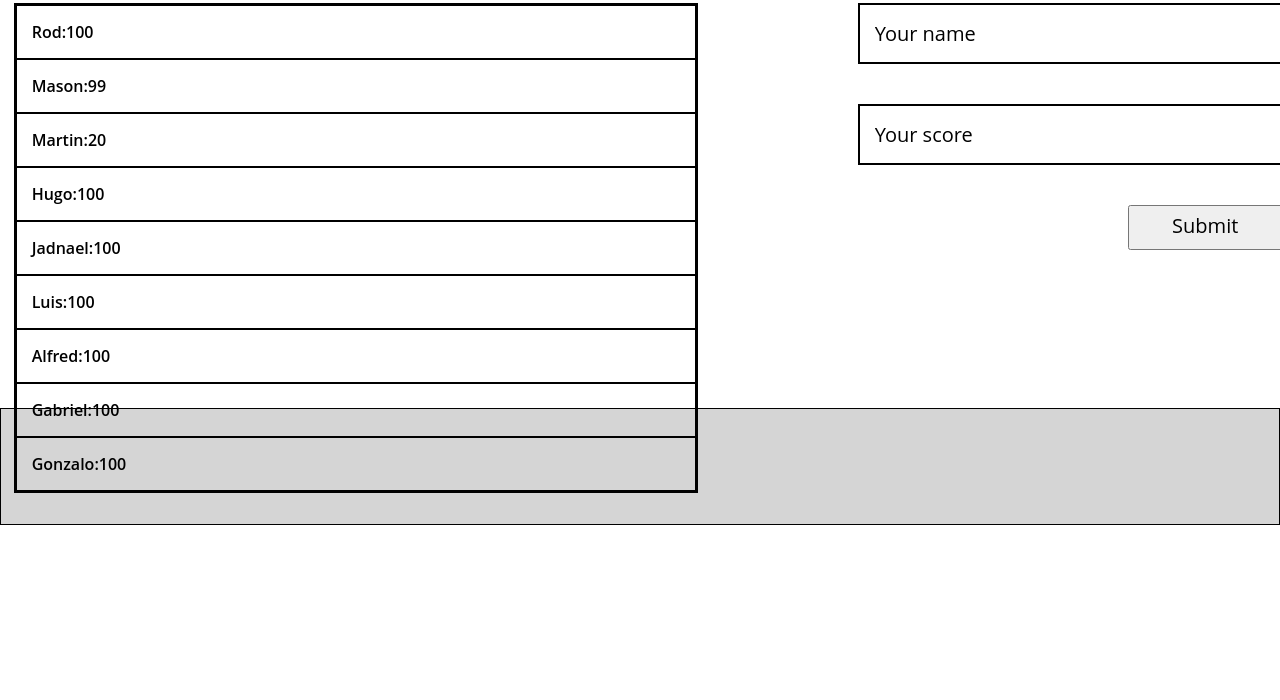
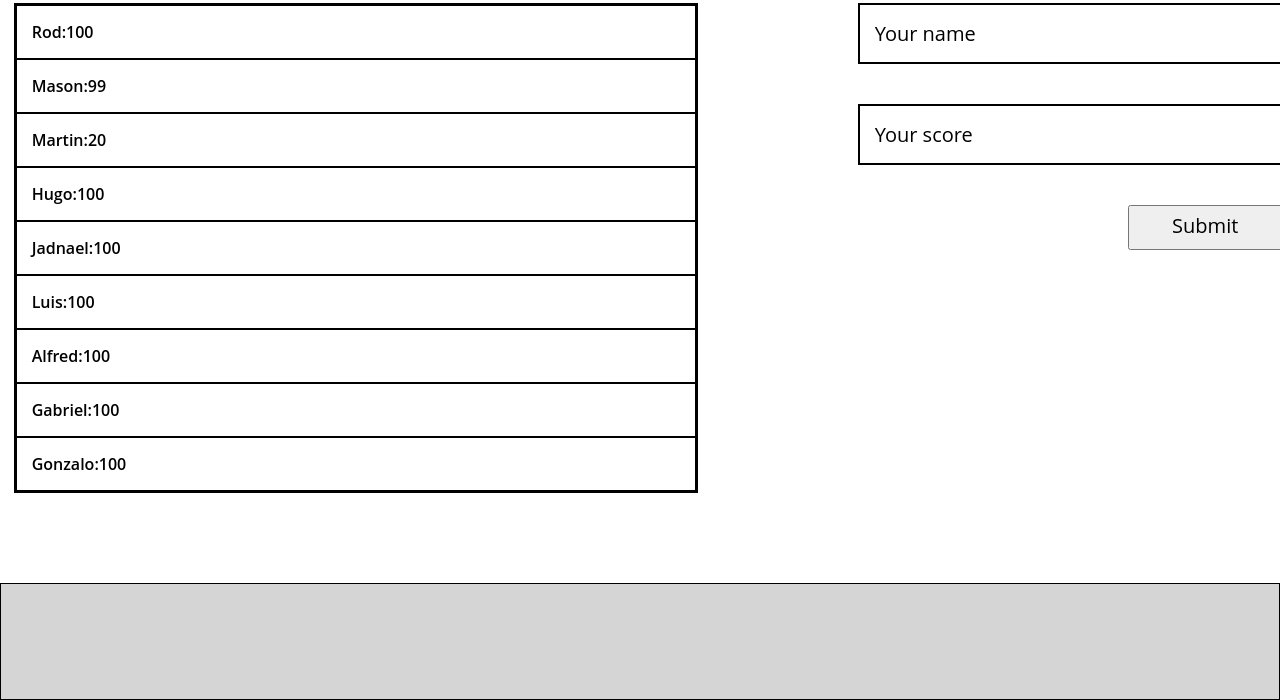
Before and after one commit to rodrigopenayo98/Leaderboard-Rod, a website built with webpack: page src/index.html in a window 1280 px wide. Shown: the part 323-1023 px from the top of the page. Before the commit the page ends 848 px from the top, so only its background shows below. Built offline with nearby package versions, Linux system fonts and the light colour scheme.

Commit message:
fix footer

```diff
--- a/src/style.css
+++ b/src/style.css
@@ -4,7 +4,6 @@
 }
 
 #main-container {
-  height: 70vh;
   display: flex;
   justify-content: center;
 }
@@ -122,5 +121,6 @@ h1 {
 footer {
   border: 1px solid black;
   height: 115px;
+  margin-top: 90px;
   background-color: rgb(213, 213, 213);
 }
```
